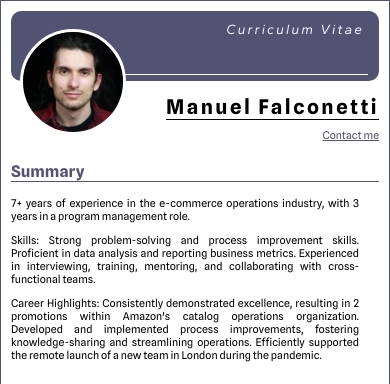
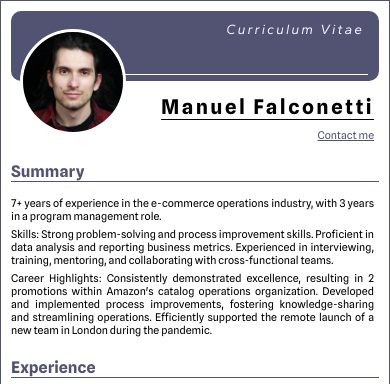
Before and after one commit to mFalconet/my_resume, a plain HTML site: page index.html in a window 390 px wide. Shown: the top 384 px of the page. Drawn offline with Linux system fonts and the light colour scheme.

Commit message:
Update style-media.css

```diff
--- a/styles/style-media.css
+++ b/styles/style-media.css
@@ -54,6 +54,7 @@
   .container-top > div {
     text-align: right;
     width: 70%;
+    padding-right: 5px;
   }
 
   .badge-pic {
@@ -70,6 +71,11 @@
     font-size: 1.9rem;
     letter-spacing: 2.5px;
     margin-bottom: 10px;
+  }
+
+  p {
+    margin: 5px 0;
+    padding-right: 5px;
   }
 
   .table-logo img {
```
